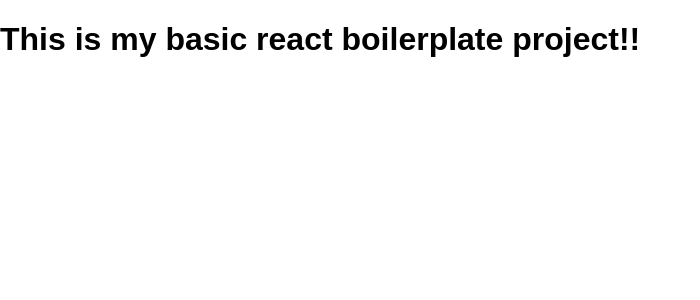
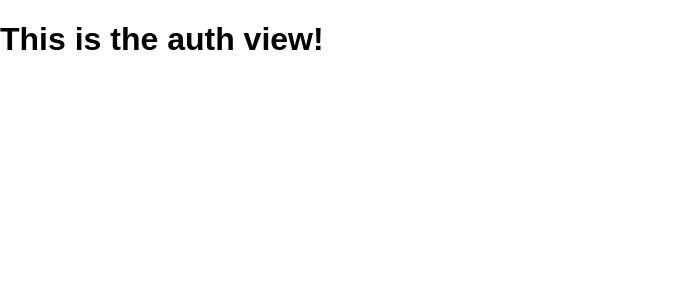
Before and after one commit to alejovp/react-event-booking-app, a React app: page /auth in a window 1280 px wide. Shown: the top 300 px of the page, without its empty margins (0-700 px from the left). Built offline with nearby package versions, Linux system fonts and the light colour scheme.

Commit message:
React router added and first routes and views (component) created

```diff
--- a/src/App.js
+++ b/src/App.js
@@ -1,7 +1,15 @@
-import React from 'react'
+import React from 'react';
+import { BrowserRouter, Route, Switch, Redirect } from 'react-router-dom';
+import { AuthView } from './views/auth';
+
 
 export const App = () => (
-    <div>
-        <h1>This is my basic react boilerplate project!!</h1>
-    </div>
+    <BrowserRouter>
+        <Switch>
+            <Redirect from="/" to="/auth" exact />
+            <Route path="/auth" component={AuthView} />
+            <Route path="/events" component={null} />
+            <Route path="/bookings" component={null} />
+        </Switch>
+    </BrowserRouter>
 );
--- /dev/null
+++ b/src/views/auth.js
@@ -0,0 +1,12 @@
+import React, { Component } from 'react';
+
+
+export class AuthView extends Component {
+    render() {
+        return (
+            <div>
+                <h1>This is the auth view!</h1>
+            </div>
+        );
+    }
+}
--- a/webpack.config.js
+++ b/webpack.config.js
@@ -13,7 +13,7 @@
 	},
 	output: {
 		filename: '[name].bundle.js',
-		// sourceMapFilename: '[name].bundle.js.map',
+		sourceMapFilename: '[name].bundle.js.map',
 		path: `${BUILD_DIR}/js`
 	},
 	module: {
```
